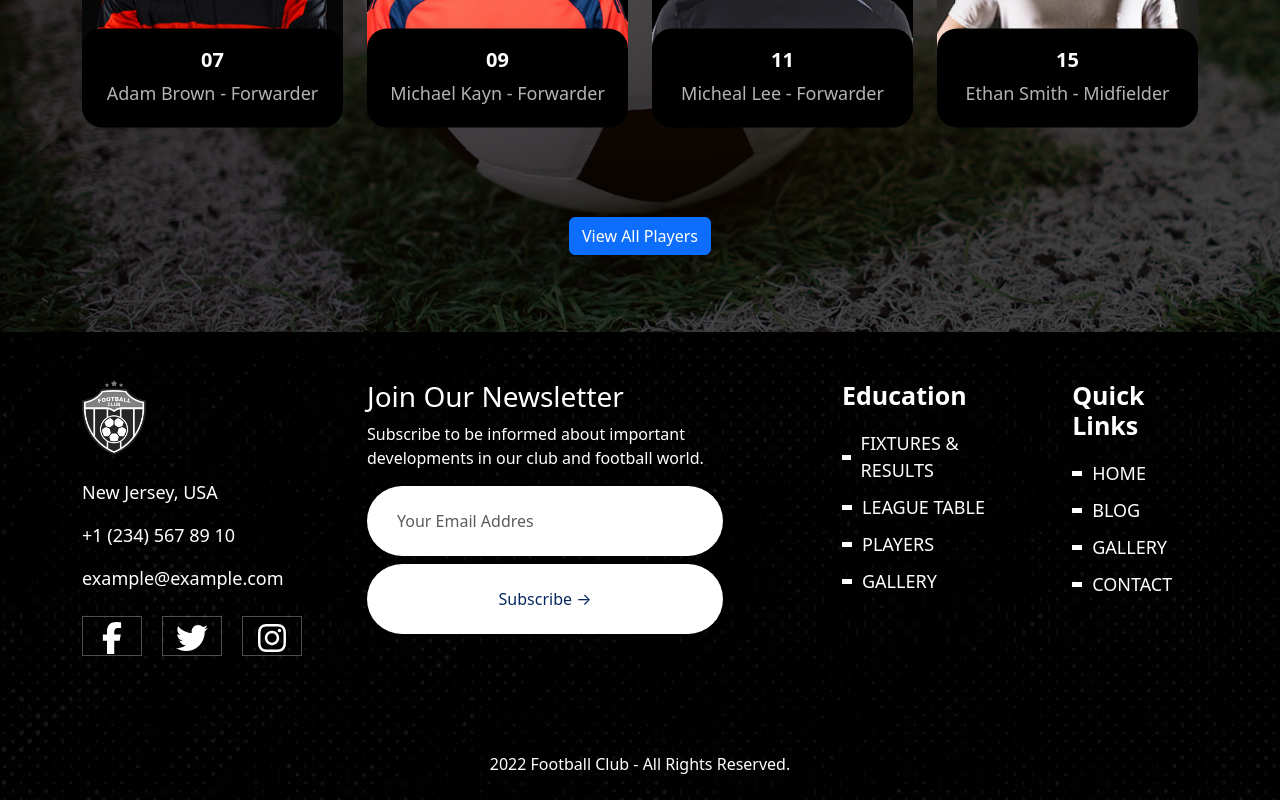
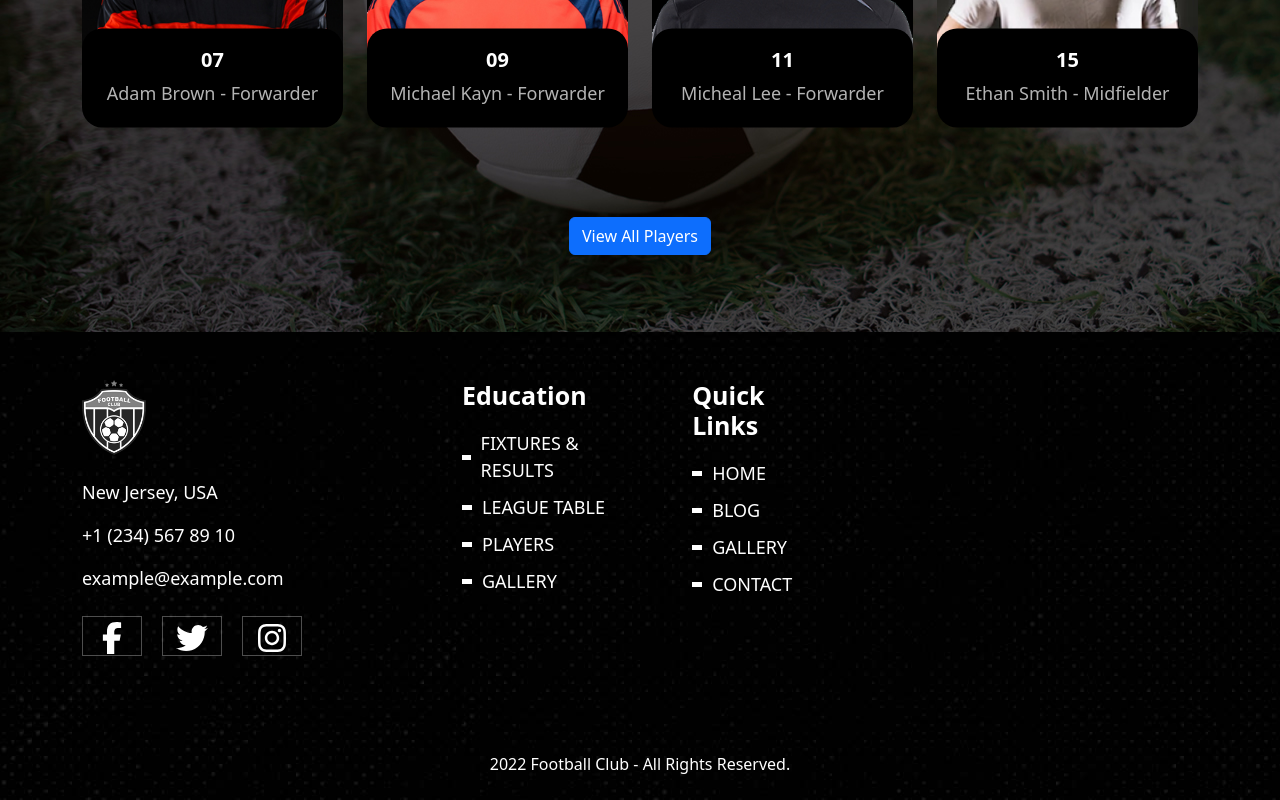
Before and after one commit to FernandoVerderame/proj-html-vuejs, a Vue app: page / in a window 1280 px wide. Shown: the part 368-1168 px from the top of the page. Built offline with nearby package versions, Linux system fonts and the light colour scheme.

Commit message:
removed FooterForm

```diff
--- a/src/components/AppFooter.vue
+++ b/src/components/AppFooter.vue
@@ -3,10 +3,10 @@ import { FontAwesomeIcon } from '@fortawesome/vue-fontawesome';
 import FooterList from './footercomponents/FooterList.vue';
 import FooterInfo from './footercomponents/FooterInfo.vue';
 import FooterNews from './footercomponents/FooterNews.vue'
-import FooterForm from './footercomponents/FooterForm.vue';
+
 export default {
     name: 'AppFooter',
-    components: { FooterList, FooterForm, FooterInfo, FooterNews },
+    components: { FooterList, FooterInfo, FooterNews },
     data: () => ({
         educationLinks: [
             {
@@ -60,18 +60,7 @@ export default {
         <div class="footer-top container py-5">
             <div class="row">
                 <FooterInfo />
-                <div class="col col-4">
-                    <div class="news">
-                        <div class="news-text">
-                            <h3>Join Our Newsletter</h3>
-                            <p>Subscribe to be informed about important developments in our club and football world.</p>
-                        </div>
-                        <div class="news-form"></div>
-                    </div>
-                    <div class="form">
-                        <FooterForm placeholder="Your Email Addres" @submit-form="sendForm" />
-                    </div>
-                </div>
+                <FooterNews />
                 <div class="col col-4 offset-1 footer-list">
                     <div class="education">
                         <h4>Education</h4>
```
